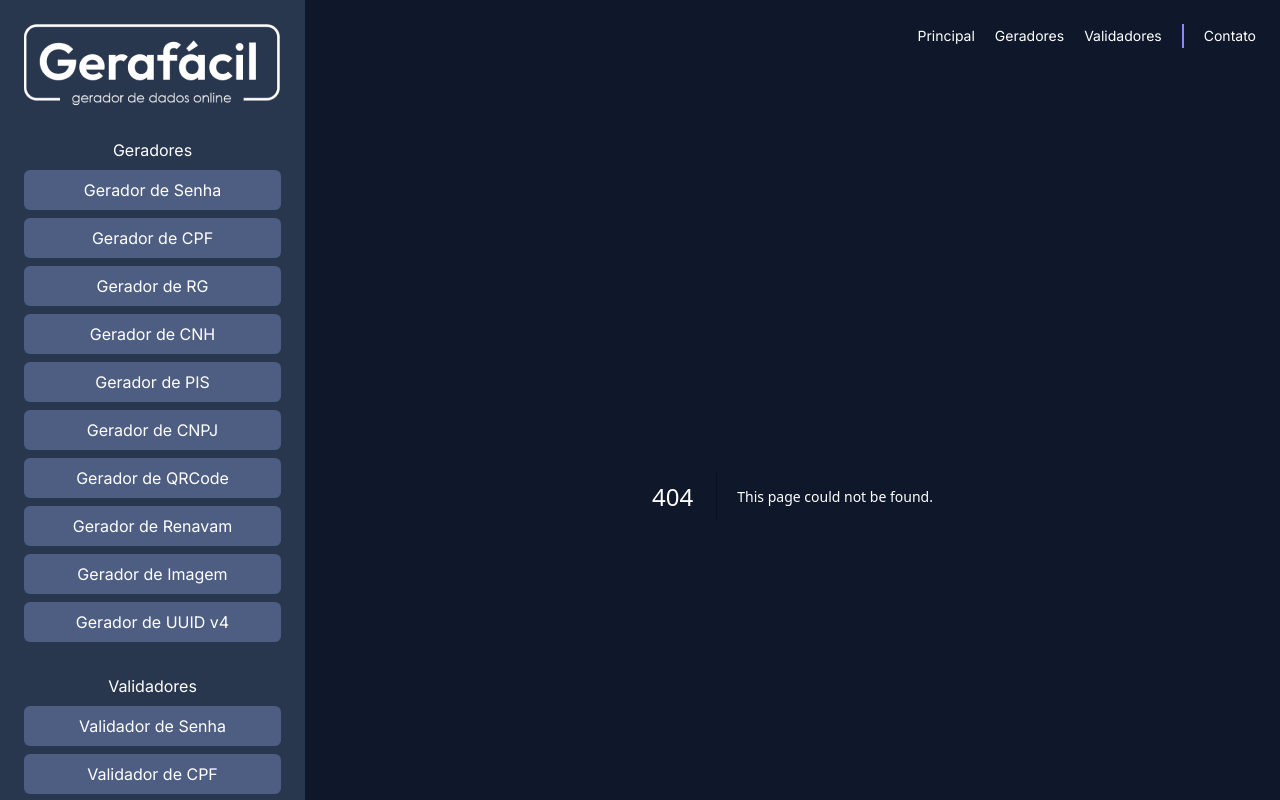
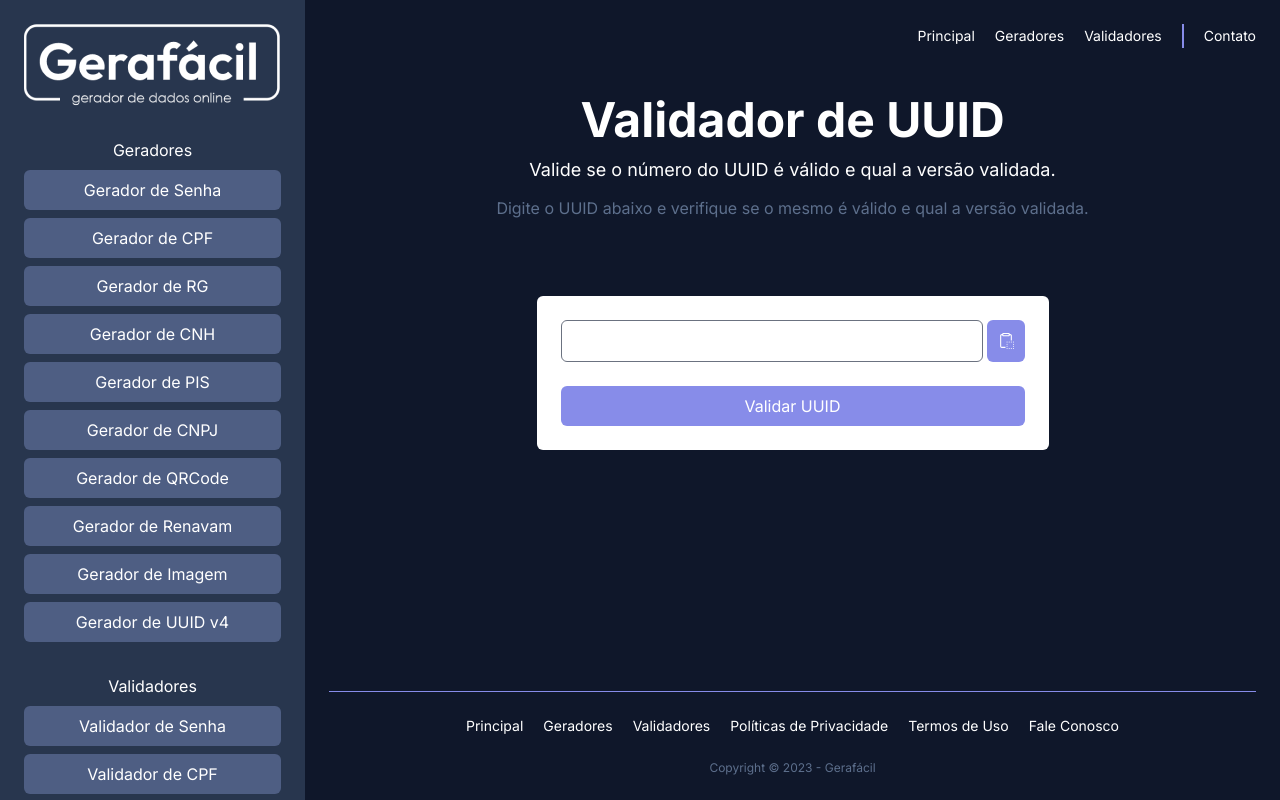
Before and after one commit to awa-minds/gera-facil, a Next.js app: page /validadores/validador-uuid in a window 1280 px wide. Before the commit this address had no page. Built offline with nearby package versions, Linux system fonts and the light colour scheme.

Commit message:
feat/ inclusão do validador de uuid

```diff
--- a/src/app/geradores/gerador-uuid/page.tsx
+++ b/src/app/geradores/gerador-uuid/page.tsx
@@ -13,7 +13,7 @@ export const metadata = {
   canonical: 'https://www.gerafacil.com.br/geradores/gerador-uuid',
 }
 
-export default function GeradorDeCNHPage() {
+export default function GeradorDeUUIDPage() {
   return (
     <Page
       title="Gerador de UUID v4"
--- a/src/app/page.tsx
+++ b/src/app/page.tsx
@@ -70,6 +70,10 @@ export default function HomePage() {
             href="/validadores/validador-cnpj"
             title="Validador de CNPJ"
           />
+          <CardPlus
+            href="/validadores/validador-uuid"
+            title="Validador de UUID"
+          />
         </div>
         <h3>Strings e Funções</h3>
         <div className="mt-2 grid gap-3 md:grid-cols-2 lg:grid-cols-3 xl:grid-cols-4">
--- a/src/app/validadores/page.tsx
+++ b/src/app/validadores/page.tsx
@@ -42,6 +42,10 @@ export default function ValidadoresPage() {
             href="/validadores/validador-cnpj"
             title="Validador de CNPJ"
           />
+          <CardPlus
+            href="/validadores/validador-uuid"
+            title="Validador de UUID"
+          />
         </div>
       </div>
     </div>
--- /dev/null
+++ b/src/app/validadores/validador-uuid/UUIDValidator.tsx
@@ -0,0 +1,82 @@
+'use client'
+
+import React, { useState } from 'react'
+import { RxClipboardCopy } from 'react-icons/rx'
+import { validate as validateUUID } from 'uuid'
+
+export const UUIDValidator: React.FC = () => {
+  const [uuid, setUuid] = useState('')
+  const [isValid, setIsValid] = useState<boolean | null>(null)
+  const [uuidVersion, setUuidVersion] = useState<number | null>(null)
+
+  const formatUUID = (uuid: string): string => {
+    uuid = uuid.replace(/[^\w-]/g, '') // Remove caracteres inválidos
+    return uuid
+  }
+
+  const handleCopyToClipboard = () => {
+    navigator.clipboard.writeText(uuid)
+  }
+
+  const handleChangeUUID = (event: React.ChangeEvent<HTMLInputElement>) => {
+    const { value } = event.target
+    const uuidFormatted = formatUUID(value)
+    setUuid(uuidFormatted)
+  }
+
+  const validate = () => {
+    const isValid = validateUUID(uuid)
+    setIsValid(isValid)
+    if (isValid) {
+      const version = uuid.charAt(14)
+      setUuidVersion(parseInt(version, 16))
+    } else {
+      setUuidVersion(null)
+    }
+  }
+
+  return (
+    <div>
+      <div className="m-auto flex min-w-[380px] max-w-lg flex-col gap-6 rounded-md bg-white p-6">
+        <div className="flex flex-col gap-3">
+          <div className="flex items-center justify-between gap-1">
+            <input
+              value={uuid}
+              onChange={handleChangeUUID}
+              className="w-full rounded-md border border-gray-500 px-4 py-2"
+            />
+
+            <div
+              className="flex h-[42px] w-[42px] cursor-pointer items-center justify-center rounded-md bg-awa-100"
+              onClick={handleCopyToClipboard}
+              title="Copiar UUID"
+            >
+              <RxClipboardCopy color="white" />
+            </div>
+          </div>
+        </div>
+
+        {isValid !== null && (
+          <div className="text grid justify-center">
+            {isValid ? (
+              <span className="text-green-500">
+                UUID Válido - Versão {uuidVersion}
+              </span>
+            ) : (
+              <span className="text-red-500">UUID Inválido</span>
+            )}
+          </div>
+        )}
+
+        <button
+          className="rounded-md bg-awa-100 px-6 py-2 text-white transition-colors hover:bg-awa-300"
+          onClick={validate}
+        >
+          Validar UUID
+        </button>
+      </div>
+    </div>
+  )
+}
+
+export default UUIDValidator
--- /dev/null
+++ b/src/app/validadores/validador-uuid/page.tsx
@@ -0,0 +1,28 @@
+/* eslint-disable react/no-unescaped-entities */
+import { UUIDValidator } from './UUIDValidator'
+import Page from '@/components/Page'
+
+export const metadata = {
+  title: 'Validador de UUID Online | GeraFácil',
+  description:
+    'Validador de UUID GeraFácil - Verifique se o UUID é válido e descubra sua versão.',
+  keywords:
+    'UUID, identificador único, validador de UUID, verificar UUID, UUID online, verificar versao uuid',
+  robots: 'index, follow',
+  author: 'GeraFácil',
+  canonical: 'https://www.gerafacil.com.br/validadores/validador-uuid',
+}
+
+export default function ValidadorDeUUIDPage() {
+  return (
+    <Page
+      title="Validador de UUID"
+      subtitle="Valide se o número do UUID é válido e qual a versão validada."
+      description="Digite o UUID abaixo e verifique se o mesmo é válido e qual a versão validada."
+    >
+      <div className="page-content">
+        <UUIDValidator />
+      </div>
+    </Page>
+  )
+}
--- a/src/components/Sidebar/index.tsx
+++ b/src/components/Sidebar/index.tsx
@@ -54,6 +54,9 @@ const Sidebar = () => {
         <DynamicLink href="/validadores/validador-cnpj">
           Validador de CNPJ
         </DynamicLink>
+        <DynamicLink href="/validadores/validador-uuid">
+          Validador de UUID
+        </DynamicLink>
       </div>
       <div>
         <span>Strings e Funções</span>
```
